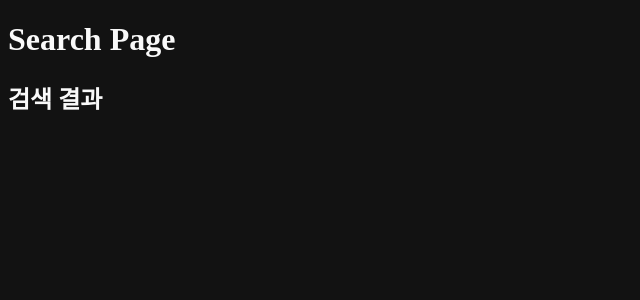
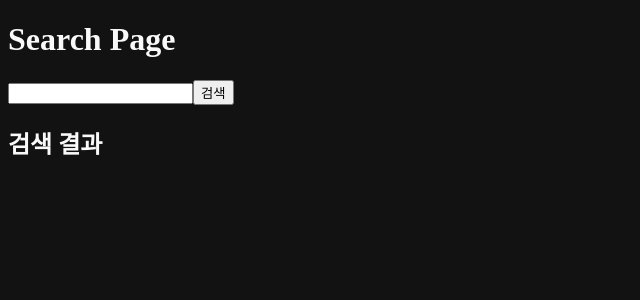
Before and after one commit to edhcoding/Practice-Next.js, a Next.js app: page /search in a window 1280 px wide. Shown: the top 300 px of the page, without its empty margins (0-640 px from the left). Built offline with nearby package versions, Linux system fonts and the light colour scheme.

Commit message:
useRouter: 페이지 이동하기

```diff
--- /dev/null
+++ b/components/SearchForm.js
@@ -0,0 +1,27 @@
+import { useRouter } from "next/router";
+import { useState } from "react";
+
+export default function SearchForm({ initialValue = "" }) {
+  const router = useRouter();
+  const [value, setValue] = useState(initialValue);
+
+  function handleChange(e) {
+    setValue(e.target.value);
+  }
+
+  function handleSubmit(e) {
+    e.preventDefault();
+    if (!value) {
+      router.push("/");
+      return;
+    }
+    router.push(`/search?q=${value}`);
+  }
+
+  return (
+    <form onSubmit={handleSubmit}>
+      <input name="q" value={value} onChange={handleChange} />
+      <button>검색</button>
+    </form>
+  );
+}
--- a/pages/index.js
+++ b/pages/index.js
@@ -1,9 +1,11 @@
 import Link from "next/link";
+import SearchForm from "@/components/SearchForm";
 
 export default function Home() {
   return (
     <div>
       <h1>Codeitmall</h1>
+      <SearchForm />
       <ul>
         <li>
           <Link href="/products/1">첫 번째 상품</Link>
--- a/pages/search.js
+++ b/pages/search.js
@@ -1,4 +1,5 @@
 import { useRouter } from "next/router";
+import SearchForm from "@/components/SearchForm";
 
 export default function Search() {
   const router = useRouter();
@@ -7,6 +8,7 @@ export default function Search() {
   return (
     <div>
       <h1>Search Page</h1>
+      <SearchForm initialValue={q} />
       <h2>{q} 검색 결과</h2>
     </div>
   );
```
